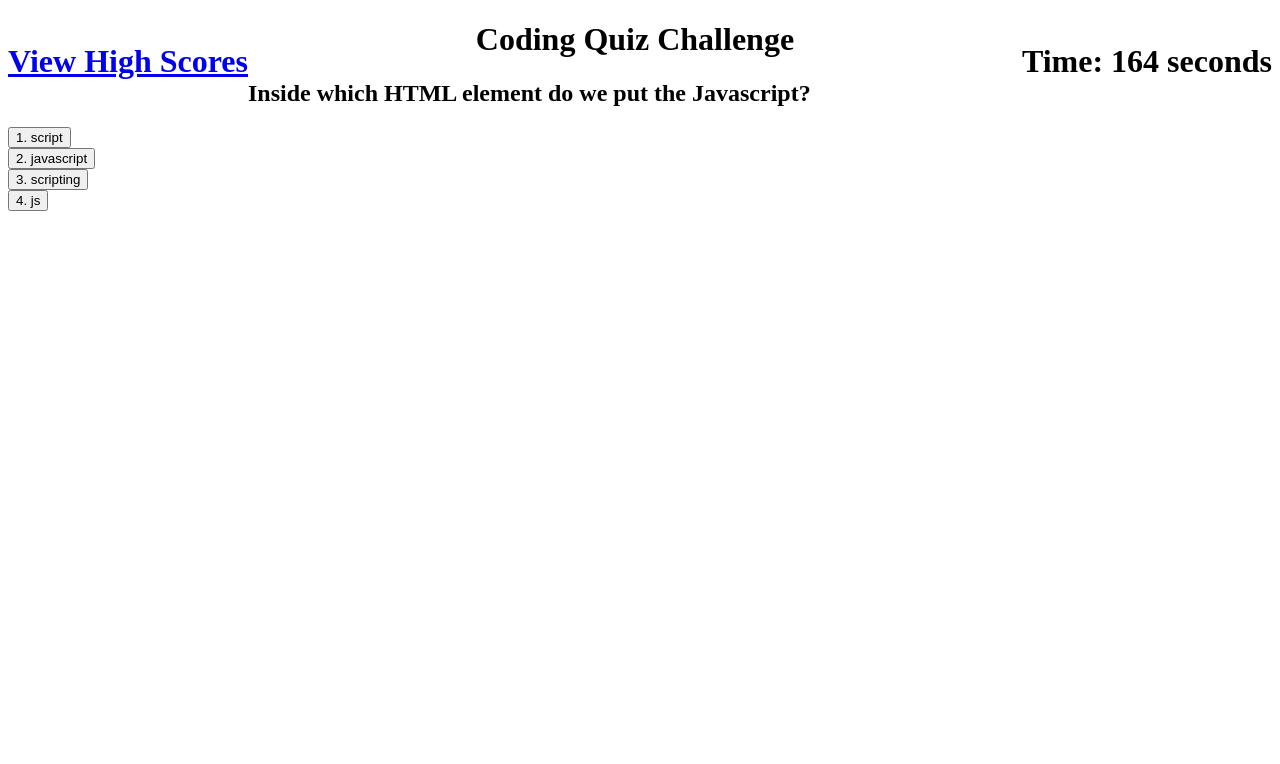
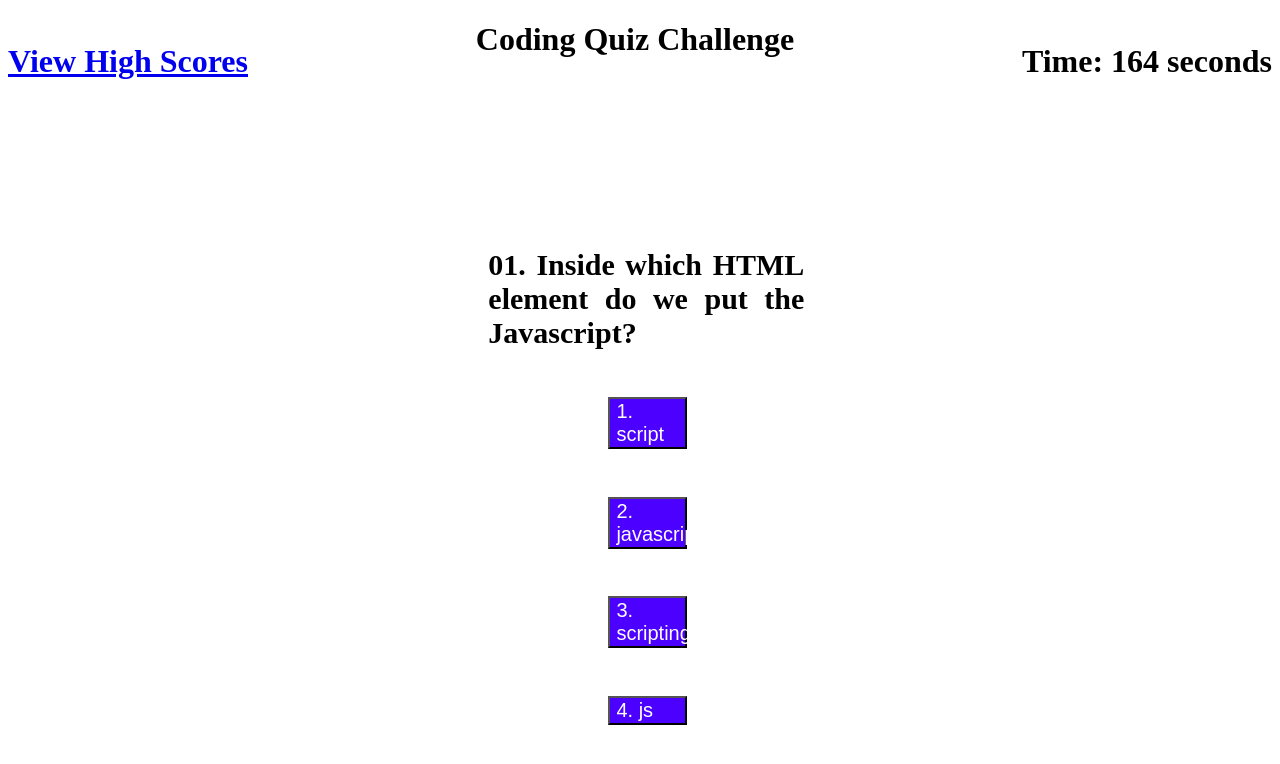
Before and after one commit to LilNewday/HTML-CSS-and-Javascript-Coding-Quiz, a plain HTML site: page index.html in a window 1280 px wide. Both pictures are taken after a click on the button "Start Quiz". Drawn offline with Linux system fonts and the light colour scheme.

Commit message:
Added comments to logic.js and incorrect answer reduces time

```diff
--- a/assets/css/style.css
+++ b/assets/css/style.css
@@ -44,11 +44,29 @@
   cursor: pointer;
 }
 
+#questions {
+    text-align: justify;
+  float: center;
+  margin-left: 38%;
+  margin-top: 15%;
+  font-size: 20px;
+  border-radius: 25px;
+  width: 25%;
+}
+
 .hide {
   display: none;
 }
 
 .choices button {
+    text-align: justify;
+    float: center;
+    background-color: rgb(76, 0, 255);
+    color: hsl(0, 0%, 100%);
+    margin-left: 38%;
+    margin-top: 15%;
+    font-size: 20px;
+    width: 25%;
   display: block;
 }
 
--- a/assets/js/logic.js
+++ b/assets/js/logic.js
@@ -1,28 +1,33 @@
+// DOM elements
 var timerEl = document.getElementById("time");
 var StartBtn = document.getElementById("Start");
 var questionsEl = document.getElementById("questions");
 var choicesEl = document.getElementById("choices");
 
+// Keeps track of quiz state
 var currentQuestionIndex = 0;
-var time = questions.length * 10;
-var timerId;
+var time = questions.length * 15;
+var timeId;
 
 function getQuestion() {
+    // Grabs current question from array
   var currentQuestion = questions[currentQuestionIndex];
-
+// Updates the title to the current question
   var titleEl = document.getElementById("question-title");
   titleEl.textContent = currentQuestion.title;
-
+// Clears out old question choices
   choicesEl.innerHTML = "";
-
+// loops over the choices
   for (var i = 0; i < currentQuestion.choices.length; i++) {
     var choice = currentQuestion.choices[i];
+    // Creates the "button" for the choices
     var choiceNode = document.createElement("button");
+    // Needed to allow you to click on the choice buttons
     choiceNode.setAttribute("class", "choice");
     choiceNode.setAttribute("value", choice);
-
+// Are all of the choice text in their respective buttions
     choiceNode.textContent = i + 1 + ". " + choice;
-
+// Displays choices on the page
     choicesEl.appendChild(choiceNode);
   }
 }
@@ -50,16 +55,47 @@ function timer() {
     }
   }, 1000);
 
+  // The variable intro grabs the class "Intro" and everything in it and changes the display to "none" making it dissapear off the html when the start quiz button is clicked
   const Intro = document.getElementsByClassName("Intro")[0];
   Intro.style.display = "none";
-
+// The variable start grabs the class "Start" and everything in it and changes the display to "none" to do the same thing as the "Intro" class
   const start = document.getElementsByClassName("Start")[0];
   start.style.display = "none";
 
+//   This removes the hiding attribute from the questions
   questionsEl.removeAttribute("class");
+// Runs the Question function to gather the questions and choices
+  getQuestion();
 
-  getQuestion();
+
+}
+
+function questionClick(event) {
+  var buttonEl = event.target;
+// If clicked element is not a choice button do nothing
+  if (!buttonEl.matches(".choice")) {
+    return;
+  }
+// Checks if question answered incorrectly
+  if (buttonEl.value !== questions[currentQuestionIndex].answer) {
+    // Time penalization
+    time -= 10;
+// Allows the timer to stop at 0 and not go negative
+    if (time < 0) {
+      time = 0;
+    }
+// displays the new time on the page
+    timerEl.textContent = time;
+  }
+// move to the next question
+  currentQuestionIndex++;
+
+//   Continues the question array
+    getQuestion();
+
 }
 
 // event listener that allows the timer to start when starting quiz
 StartBtn.addEventListener("click", timer);
+// Allows user to click on choices and runs event
+choicesEl.onclick = questionClick;
--- a/assets/js/questions.js
+++ b/assets/js/questions.js
@@ -1,31 +1,31 @@
 var questions = [
     {
-        title: 'Inside which HTML element do we put the Javascript?',
+        title: '01. Inside which HTML element do we put the Javascript?',
         choices: ['script', 'javascript', 'scripting', 'js'],
         answer: 'script',
     },
     {
-      title: 'Commonly used data types DO NOT include:',
+      title: '02. Commonly used data types DO NOT include:',
       choices: ['strings', 'booleans', 'alerts', 'numbers'],
       answer: 'alerts',
     },
     {
-        title: 'what does HTML stand for?',
+        title: '03. what does HTML stand for?',
         choices: ['Hyper Text Preprocessor', 'Hyper Text Markup Language', 'Hyper Text Multiple Language', 'Hyper Tool Multi Language'],
         answer: 'Hyper Text Markup Language',
     },
     {
-      title: 'The condition in an if / else statement is enclosed within ____.',
+      title: '04. The condition in an if / else statement is enclosed within ____.',
       choices: ['quotes', 'curly brackets', 'parentheses', 'square brackets'],
       answer: 'parentheses',
     },
     {
-        title: 'In web design, what does CSS stand for?',
+        title: '05. In web design, what does CSS stand for?',
         choices: ['Counter Strike: Source', 'Corrective Style Sheet', 'Computer Style Sheet', 'Cascading Style Sheet'],
         answer: 'Cascading Style Sheet',
     },
     {
-      title: 'Arrays in JavaScript can be used to store ____.',
+      title: '06. Arrays in JavaScript can be used to store ____.',
       choices: [
         'numbers and strings',
         'other arrays',
@@ -35,29 +35,29 @@ var questions = [
       answer: 'all of the above',
     },
     {
-        title: 'In CSS how do you select elements with class name "test"?',
+        title: '07. In CSS how do you select elements with class name "test"?',
         choices: ['.test', '*test', 'test', '#test'],
         answer: '.test',
     },
     {
       title:
-        'String values must be enclosed within ____ when being assigned to variables.',
+        '08. String values must be enclosed within ____ when being assigned to variables.',
       choices: ['commas', 'curly brackets', 'quotes', 'parentheses'],
       answer: 'quotes',
     },
     {
-        title: 'Javascript is the same as Java.',
+        title: '09. Javascript is the same as Java.',
         choices: ['True', 'False'],
         answer: 'False',
     },
     {
       title:
-        'A very useful tool used during development and debugging for printing content to the debugger is:',
+        '10. A very useful tool used during development and debugging for printing content to the debugger is:',
       choices: ['JavaScript', 'terminal / bash', 'for loops', 'console.log'],
       answer: 'console.log',
     },
     {
-        title: 'How can you add a comment in a Javascript?',
+        title: '11. How can you add a comment in a Javascript?',
         choices: ["<!--This is a comment-->", "//This is a comment", "'This is a comment"],
         answer: '//This is a comment',
     },
```
